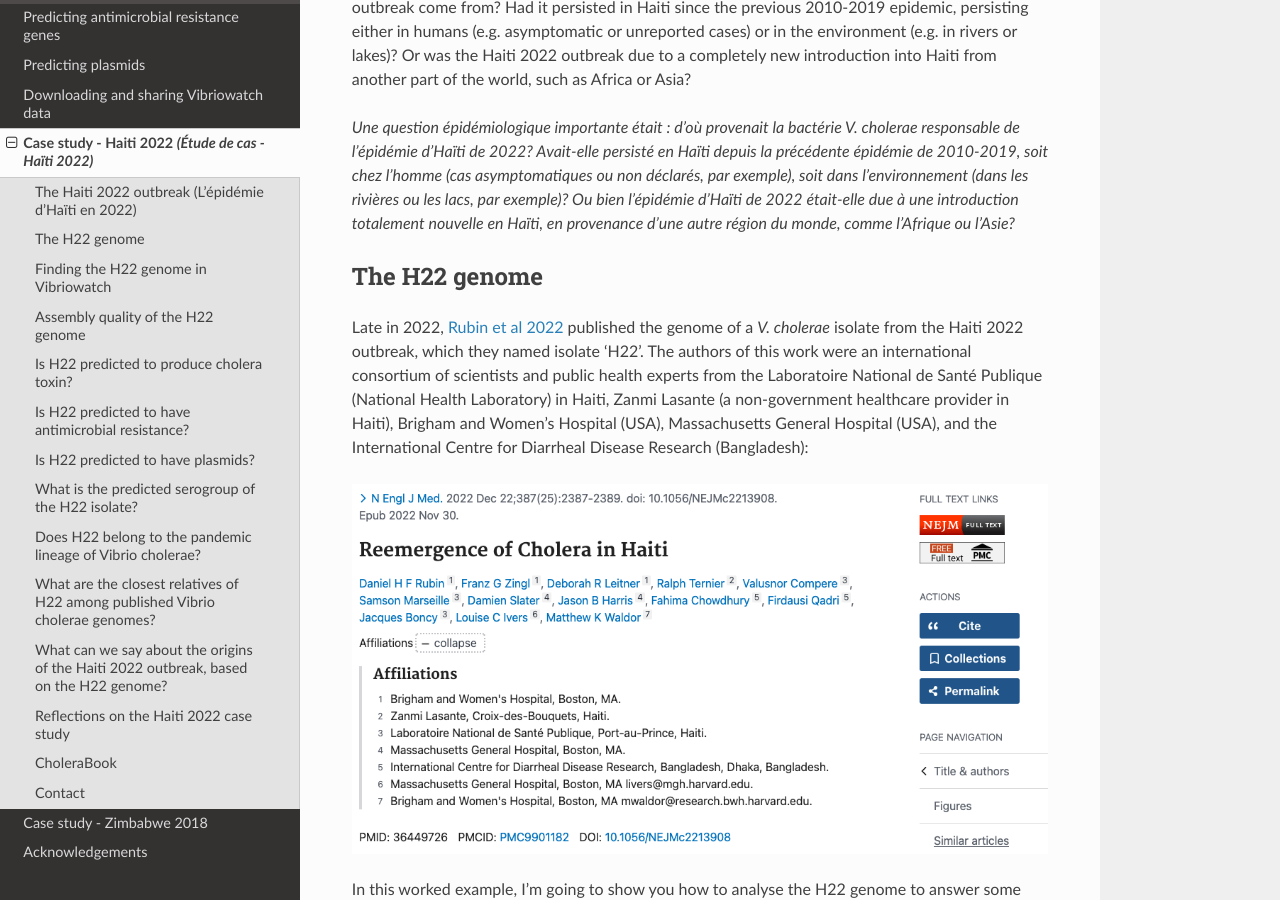
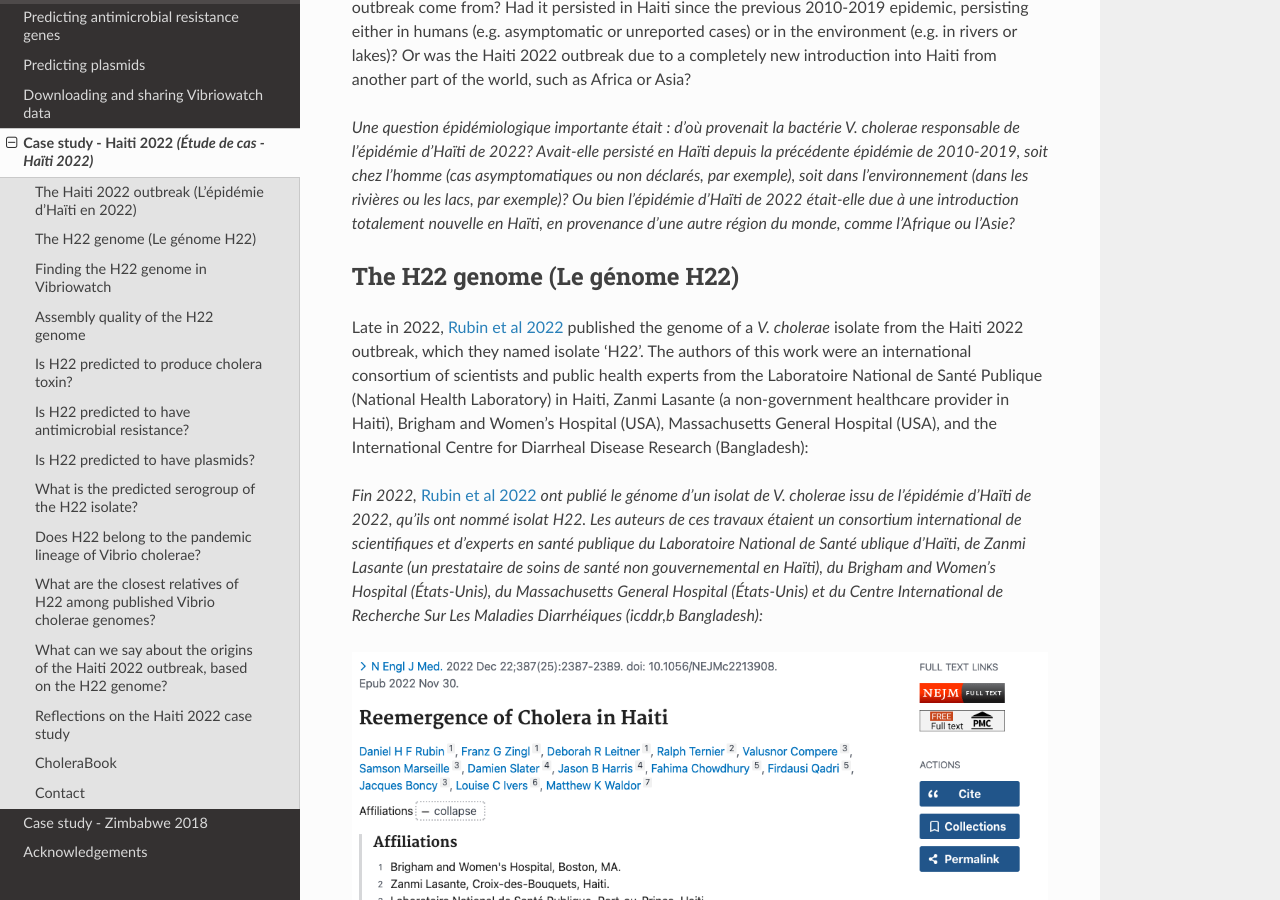
Before and after one commit to avrilcoghlan/vibriowatch, a Sphinx documentation site: the page built from docs/source/haiti.rst, in a window 1280 px wide and 900 px high, scrolled down 1804 px. Built offline with Sphinx 7.4.7 and the Read the Docs theme 3.1.0, drawn with Linux system fonts in a browser that asks for light colours; some of the changed text lies outside the part shown.

Commit message:
Update haiti.rst

```diff
--- a/docs/source/haiti.rst
+++ b/docs/source/haiti.rst
@@ -18,8 +18,8 @@ persistance in the environment between outbreaks.
 
 *Cette étude de cas a été sélectionnée car elle illustre la persistance du choléra dans un pays ou une région entre deux épidémies. Elle illustre également comment, si l'échantillonnage est fragmenté, il est difficile de distinguer la persistance dans un pays d'une réintroduction depuis un pays voisin. En outre, elle illustre la difficulté de distinguer la persistance du choléra dans la population humaine entre deux épidémies de sa persistance dans l'environnement entre ces épidémies.*
 
-* `The Haiti 2022 outbreak (L'épidémie d'Haïti en 2022)`_
-* `The H22 genome`_.
+* `The Haiti 2022 outbreak (L'épidémie d'Haïti en 2022)`_.
+* `The H22 genome (Le génome H22)`_.
 * `Finding the H22 genome in Vibriowatch`_.
 * `Assembly quality of the H22 genome`_.
 * `Is H22 predicted to produce cholera toxin?`_
@@ -59,14 +59,16 @@ part of the world, such as Africa or Asia?
 
 *Une question épidémiologique importante était : d’où provenait la bactérie V. cholerae responsable de l’épidémie d’Haïti de 2022? Avait-elle persisté en Haïti depuis la précédente épidémie de 2010-2019, soit chez l’homme (cas asymptomatiques ou non déclarés, par exemple), soit dans l’environnement (dans les rivières ou les lacs, par exemple)? Ou bien l’épidémie d’Haïti de 2022 était-elle due à une introduction totalement nouvelle en Haïti, en provenance d’une autre région du monde, comme l’Afrique ou l’Asie?*
 
-The H22 genome
---------------
+The H22 genome (Le génome H22)
+------------------------------
 
 Late in 2022, `Rubin et al 2022`_ published the genome of a *V. cholerae* isolate from the Haiti 2022 outbreak, which
 they named isolate 'H22'. The authors of this work were an international consortium of scientists and public health experts from the
 Laboratoire National de Santé Publique (National Health Laboratory) in Haiti, Zanmi Lasante (a non-government healthcare provider in Haiti),
 Brigham and Women's Hospital (USA), Massachusetts General Hospital (USA), and the
 International Centre for Diarrheal Disease Research (Bangladesh):
+
+*Fin 2022,* `Rubin et al 2022`_ *ont publié le génome d'un isolat de V. cholerae issu de l'épidémie d'Haïti de 2022, qu'ils ont nommé isolat H22. Les auteurs de ces travaux étaient un consortium international de scientifiques et d'experts en santé publique du Laboratoire National de Santé ublique d'Haïti, de Zanmi Lasante (un prestataire de soins de santé non gouvernemental en Haïti), du Brigham and Women's Hospital (États-Unis), du Massachusetts General Hospital (États-Unis) et du Centre International de Recherche Sur Les Maladies Diarrhéiques (icddr,b Bangladesh):*
 
 .. _Rubin et al 2022: https://pubmed.ncbi.nlm.nih.gov/36449726/
 
```
